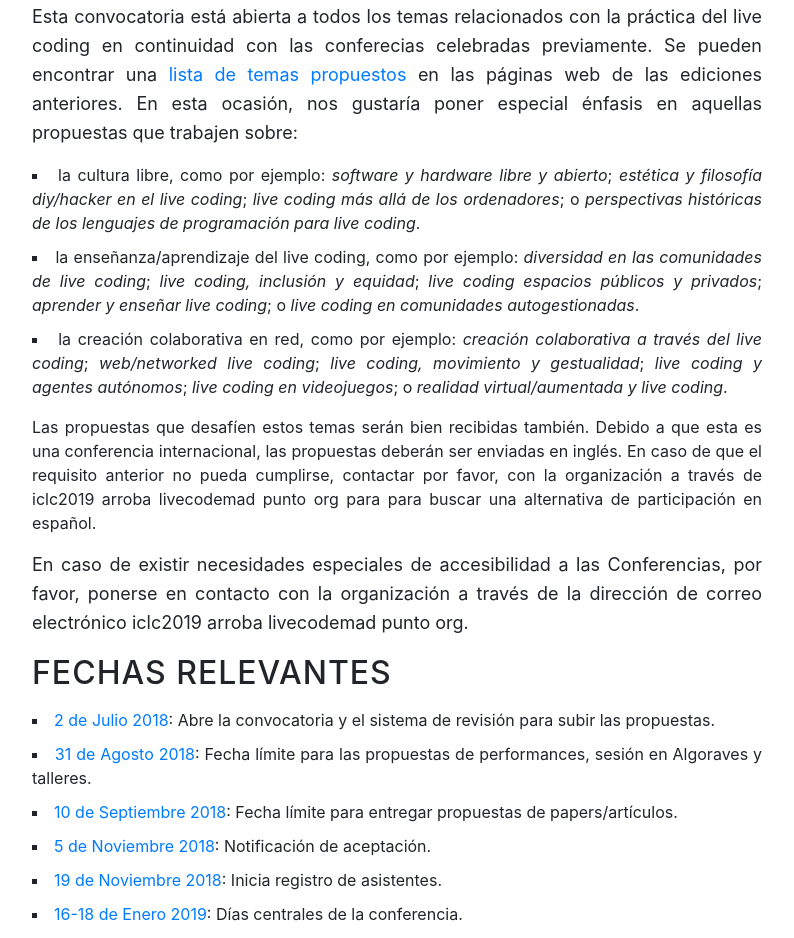
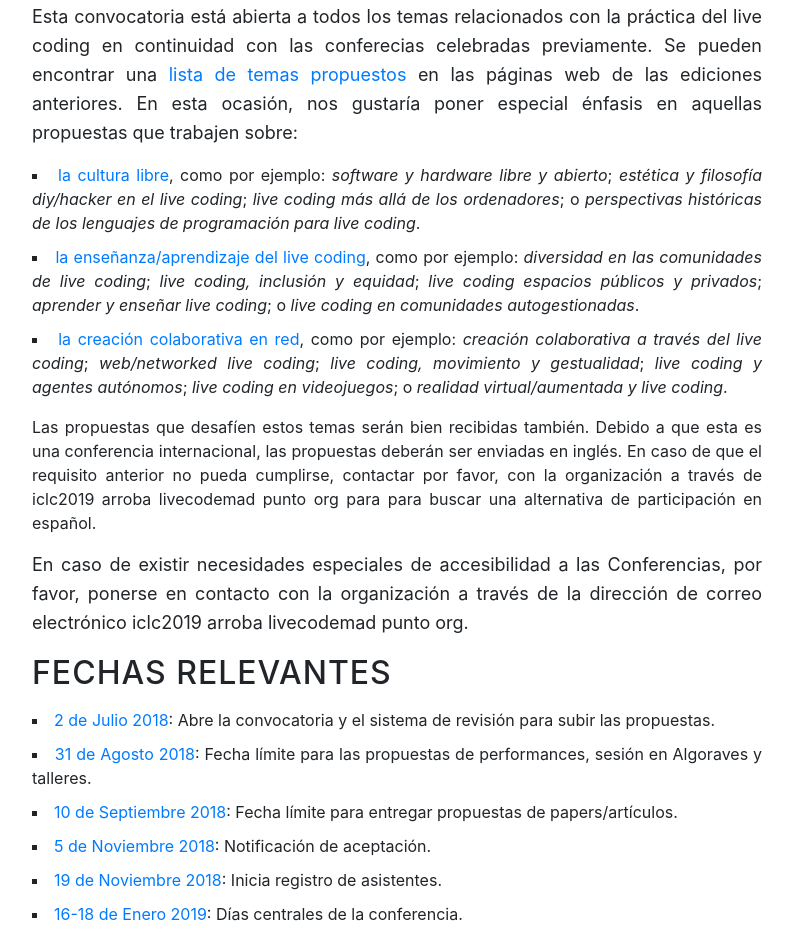
Before and after one commit to LaVerbenaElectronica/iclc2019, a website with bundled scripts: page index.html in a window 1280 px wide. Shown: the part 4242-5180 px from the top of the page, without its empty margins (243-1037 px from the left). Built offline with nearby package versions, Linux system fonts and the light colour scheme.

Commit message:
minor changes

```diff
--- a/index.html
+++ b/index.html
@@ -169,20 +169,20 @@ Para usar el metro es necesario adquirir una tarjeta de transporte, de venta en
                lista de temas propuestos </a> en las páginas web de las ediciones anteriores. En esta ocasión, nos gustaría poner especial énfasis en
                aquellas propuestas que trabajen sobre:
                <ul>
-               <li>la cultura libre, como por ejemplo:
+               <li><a href="#">la cultura libre</a>, como por ejemplo:
                  <i>software y hardware libre y abierto</i>;
                  <i>estética y filosofía diy/hacker en el live coding</i>;
                  <i>live coding más allá de los ordenadores</i>; o
                  <i>perspectivas históricas de los lenguajes de programación para live coding</i>.
                </li>
-               <li>la enseñanza/aprendizaje del live coding, como por ejemplo:
+               <li><a href="#">la enseñanza/aprendizaje del live coding</a>, como por ejemplo:
                  <i>diversidad en las comunidades de live coding</i>;
                  <i>live coding, inclusión y equidad</i>;
                  <i>live coding espacios públicos y privados</i>;
                  <i>aprender y enseñar live coding</i>; o
                  <i>live coding en comunidades autogestionadas</i>.
                </li>
-               <li>la creación colaborativa en red, como por ejemplo:
+               <li><a href="#">la creación colaborativa en red</a>, como por ejemplo:
                  <i>creación colaborativa a través del live coding</i>;
                  <i>web/networked live coding</i>;
                  <i>live coding, movimiento y gestualidad</i>;
```
